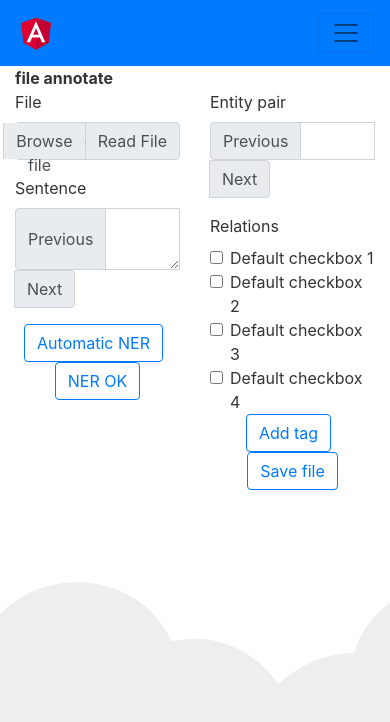
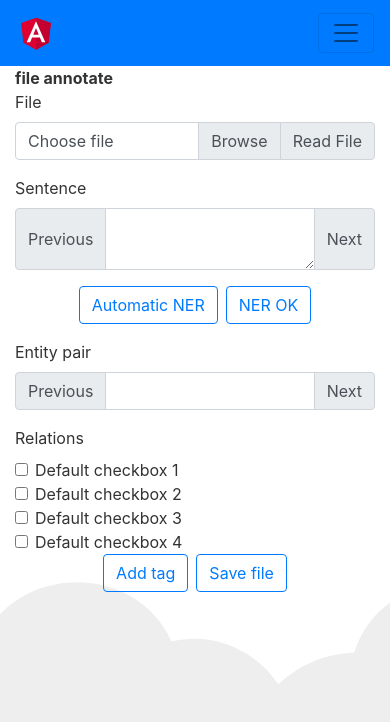
Before and after one commit to abera87/angular-file-read, an Angular app: page /fileannotate in a window 390 px wide. Shown: the top 722 px of the page. Built offline with nearby package versions, Linux system fonts and the light colour scheme.

Commit message:
update bootstarp class for col size

```diff
--- a/src/app/fileannotate/fileannotate.component.html
+++ b/src/app/fileannotate/fileannotate.component.html
@@ -8,7 +8,7 @@
 <input type="button" (click)="WriteFile()" value="Write file" /> -->
 
 <div class="row">
-    <div class="col">
+    <div class="col-lg-6 col-sm-12">
         <label for="inputGroupFile02">File</label>
         <div class="input-group mb-3">
             <div class="custom-file">
@@ -46,7 +46,7 @@
             <button type="button" class="btn  btn-outline-primary">NER OK</button>
         </div>
     </div>
-    <div class="col">
+    <div class="col-lg-6 col-sm-12">
         <label for="entity-pair">Entity pair</label>
         <div class="input-group mb-3">
             <div class="input-group-prepend">
```
Also changed, not shown: 4 other files (tests, documents, lock files or other folders).
